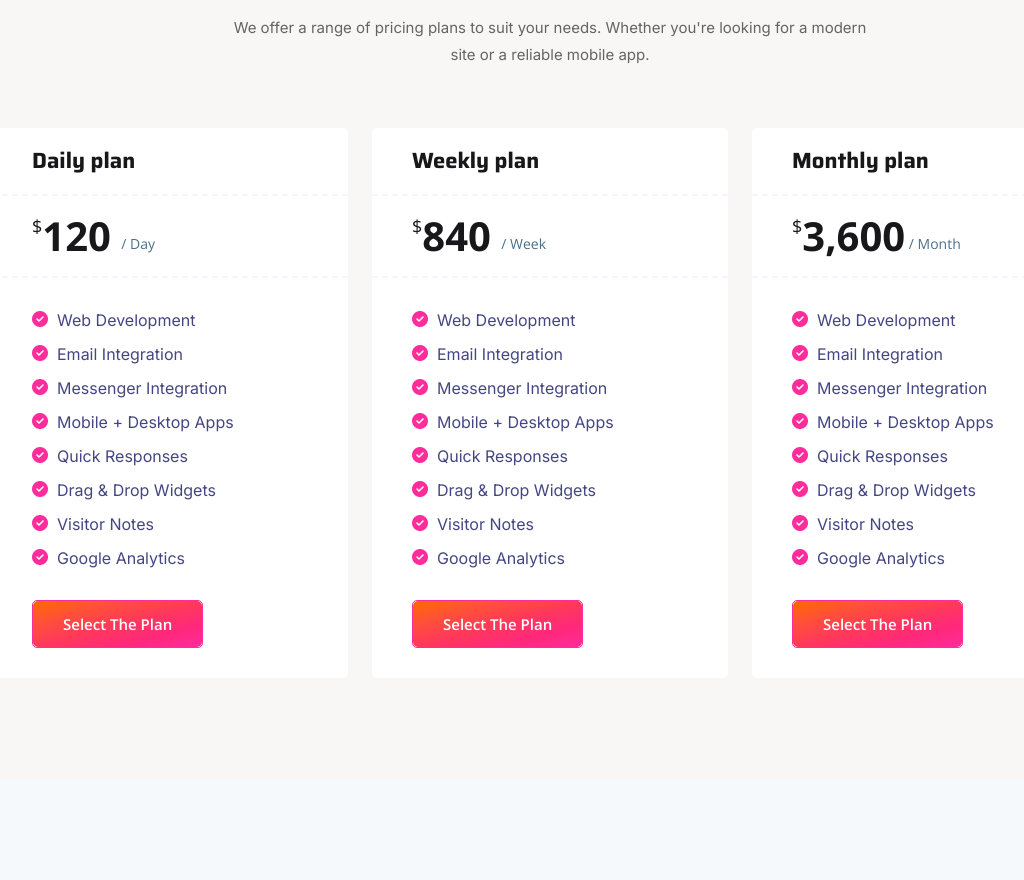
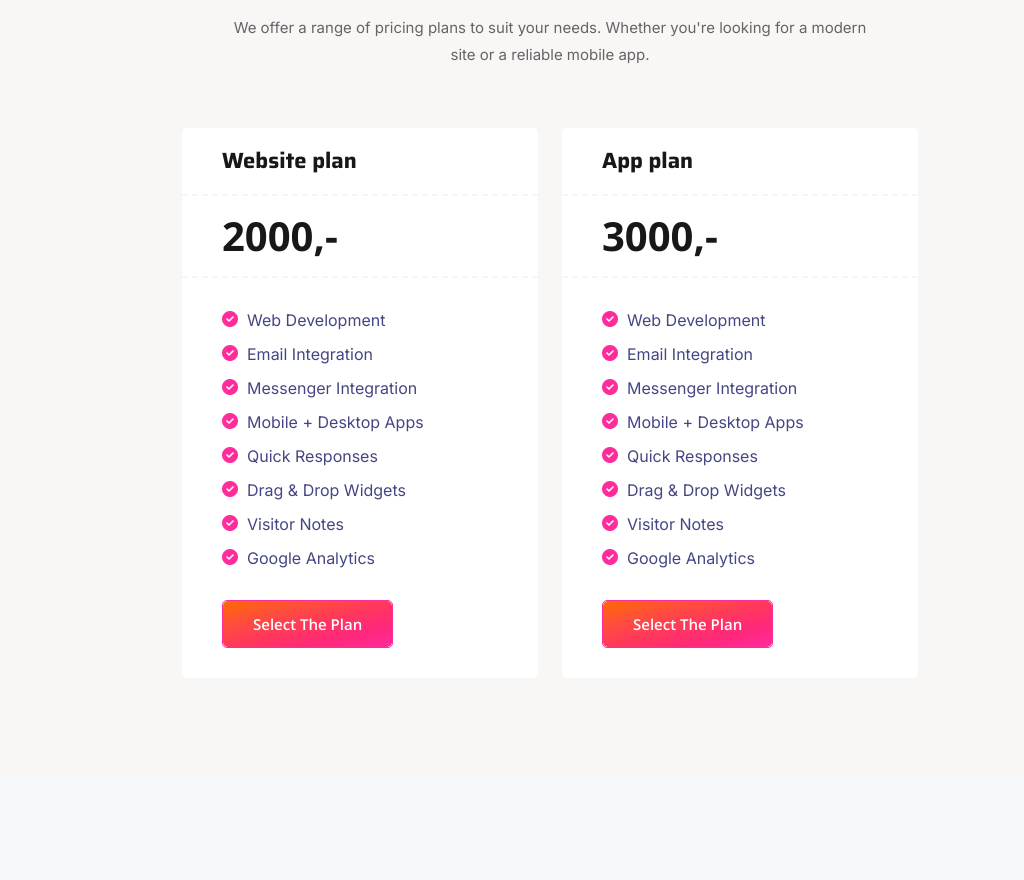
Before and after one commit to Adeptly-Tech-Solutions/Website, a Next.js app: page /startup-agency in a window 1280 px wide. Shown: the part 3140-4020 px from the top of the page, without its empty margins (90-1114 px from the left). Built offline with nearby package versions, Linux system fonts and the light colour scheme.

Commit message:
pricing plan

```diff
--- a/components/Pricing/PricingStyleThree.js
+++ b/components/Pricing/PricingStyleThree.js
@@ -7,7 +7,7 @@ const PricingStyleThree = () => {
       <div className="pricing-area pt-100 pb-70 bg-f9f6f6">
         <div className="container">
           <div className="section-title">
-            <h2>Choose The Pricing Plan</h2>
+            <h2>Pick Your Plan</h2>
             <p>
               We offer a range of pricing plans to suit your needs. Whether you're looking for a modern site or a reliable mobile app.
             </p>
@@ -23,11 +23,11 @@ const PricingStyleThree = () => {
                 data-aos-delay="100"
               >
                 <div className="pricing-header">
-                  <h3>Daily plan</h3>
+                  <h3>Website plan</h3>
                 </div>
 
                 <div className="price">
-                  <sup>$</sup>120 <sub>/ Day</sub>
+                  <sup></sup>2000,-
                 </div>
 
                 <ul className="pricing-features">
@@ -82,70 +82,11 @@ const PricingStyleThree = () => {
                 data-aos-delay="200"
               >
                 <div className="pricing-header">
-                  <h3>Weekly plan</h3>
+                  <h3>App plan</h3>
                 </div>
 
                 <div className="price">
-                  <sup>$</sup>840 <sub>/ Week</sub>
-                </div>
-
-                <ul className="pricing-features">
-                  <li>
-                    <i className="fa-solid fa-circle-check"></i>
-                    Web Development
-                  </li>
-                  <li>
-                    <i className="fa-solid fa-circle-check"></i>
-                    Email Integration
-                  </li>
-                  <li>
-                    <i className="fa-solid fa-circle-check"></i>
-                    Messenger Integration
-                  </li>
-                  <li>
-                    <i className="fa-solid fa-circle-check"></i>
-                    Mobile + Desktop Apps
-                  </li>
-                  <li>
-                    <i className="fa-solid fa-circle-check"></i>
-                    Quick Responses
-                  </li>
-                  <li>
-                    <i className="fa-solid fa-circle-check"></i>
-                    Drag & Drop Widgets
-                  </li>
-                  <li>
-                    <i className="fa-solid fa-circle-check"></i>
-                    Visitor Notes
-                  </li>
-                  <li>
-                    <i className="fa-solid fa-circle-check"></i>
-                    Google Analytics
-                  </li>
-                </ul>
-
-                <div className="btn-box">
-                  <Link href="#">
-                    <a className="btn btn-primary">Select the plan</a>
-                  </Link>
-                </div>
-              </div>
-            </div>
-
-            {/* Single pricing table */}
-            <div className="col-lg-4 col-sm-6">
-              <div
-                className="single-pricing-table"
-                data-aos="fade-up"
-                data-aos-duration="1200"
-                data-aos-delay="300"
-              >
-                <div className="pricing-header">
-                  <h3>Monthly plan</h3>
-                </div>
-
-                <div className="price">
-                  <sup>$</sup>3,600<sub> / Month</sub>
+                  3000,-
                 </div>
 
                 <ul className="pricing-features">
```
